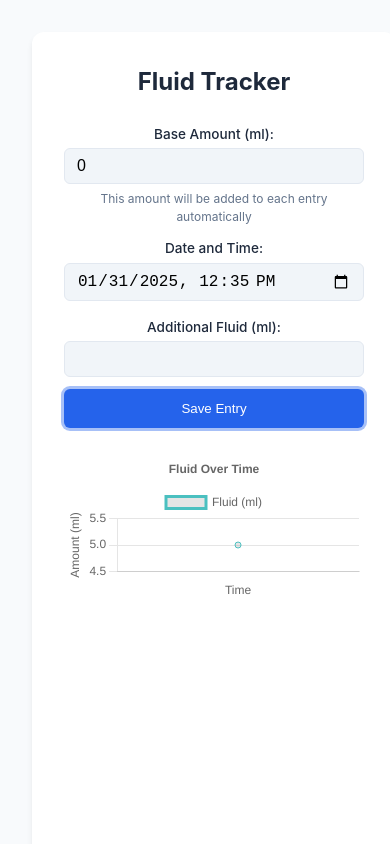
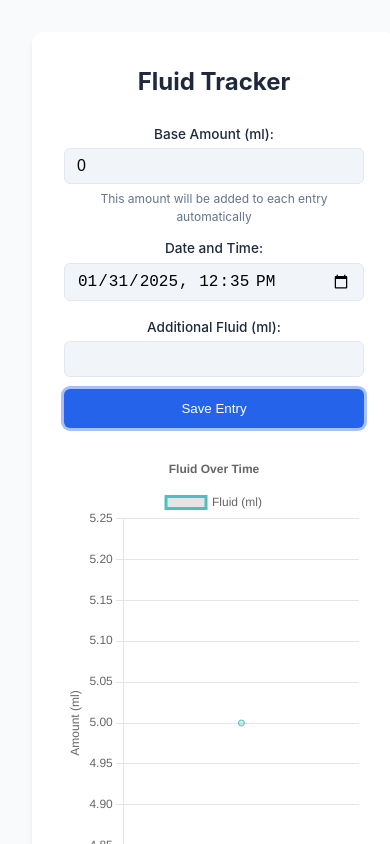
Before and after one commit to Baconwolf/fluidtrack, a React (Vite) app: page / in a window 390 px wide. Both pictures are taken after typing "5" into the empty fields and a click on the button "Save Entry". Shown: the top 844 px of the page. Built offline with nearby package versions, Linux system fonts and the light colour scheme.

Commit message:
mobile charts

```diff
--- a/src/components/FluidChart.css
+++ b/src/components/FluidChart.css
@@ -2,5 +2,6 @@
   margin-bottom: 20px;
   width: 100%;
   max-width: 1000px;
-  height: 400px;
+  height: 60vh;
+  min-height: 300px;
 }
--- a/src/components/FluidChart.tsx
+++ b/src/components/FluidChart.tsx
@@ -51,6 +51,7 @@ export function FluidChart({ entries }: FluidChartProps) {
 
     const chartOptions = {
         responsive: true,
+        maintainAspectRatio: false,
         plugins: {
             legend: {
                 position: 'top' as const,
--- a/src/components/FluidRateChart.css
+++ b/src/components/FluidRateChart.css
@@ -2,5 +2,6 @@
     margin-bottom: 20px;
     width: 100%;
     max-width: 1000px;
-    height: 400px;
+    height: 60vh;
+    min-height: 300px;
 }
--- a/src/components/FluidRateChart.tsx
+++ b/src/components/FluidRateChart.tsx
@@ -83,6 +83,7 @@ export function FluidRateChart({ entries }: FluidRateChartProps) {
 
     const chartOptions = {
         responsive: true,
+        maintainAspectRatio: false,
         plugins: {
             legend: {
                 position: 'top' as const,
```
